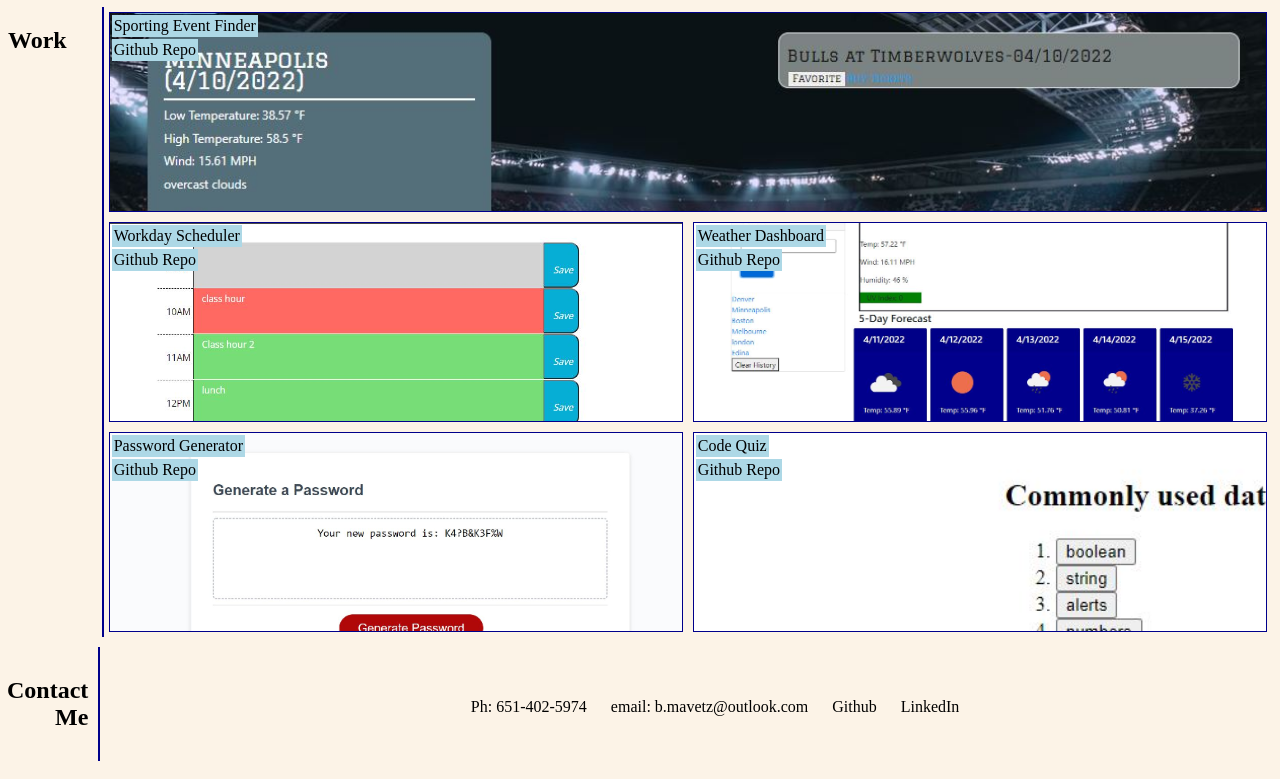
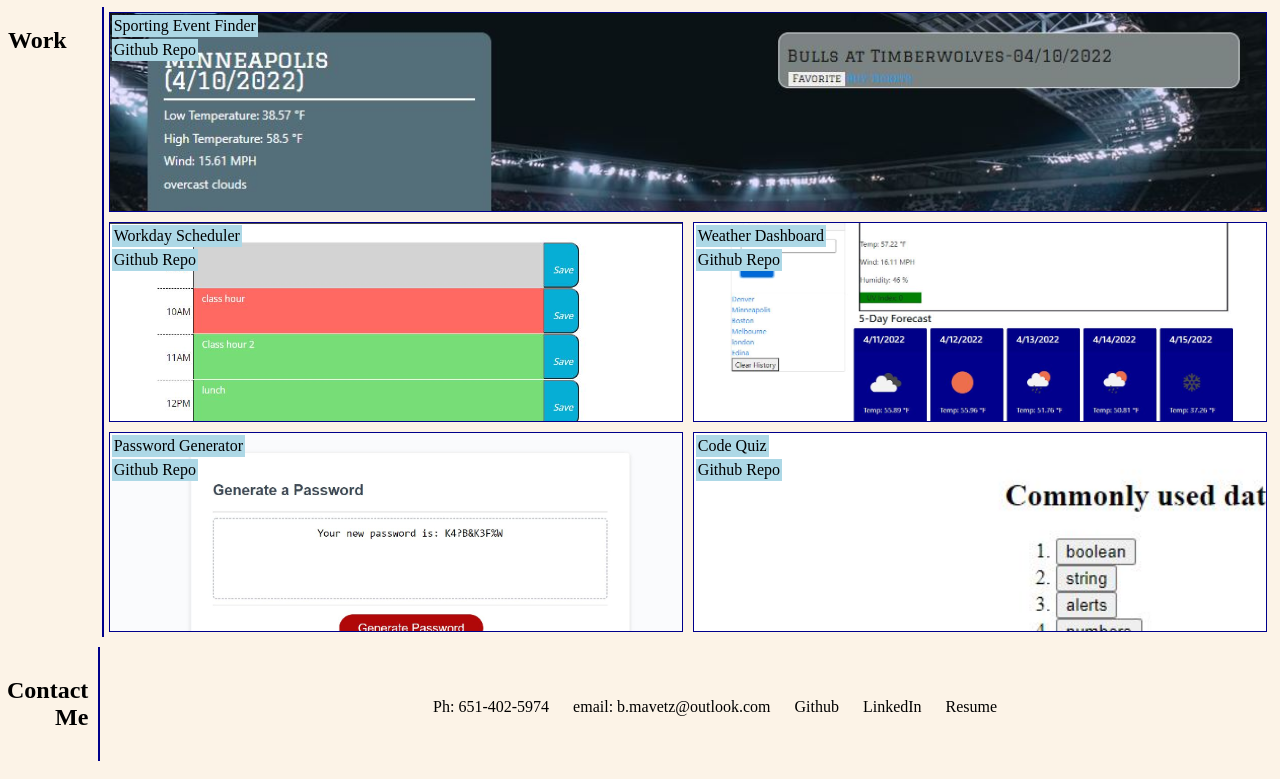
Before and after one commit to BMavetz/Professional_Materials, a plain HTML site: page index.html in a window 1280 px wide. Shown: the part 445-1224 px from the top of the page. Drawn offline with Linux system fonts and the light colour scheme.

Commit message:
added resume link

```diff
--- a/index.html
+++ b/index.html
@@ -85,6 +85,9 @@
             <li>
                 <a href="https://www.linkedin.com/in/brady-mavetz-822851127/">LinkedIn</a>
             </li>
+            <li>
+                <a href="./assets/Resume/BradyMavetzResume.pdf">Resume</a>
+            </li>
         </ul>
     </div>
     </footer>
```
Also changed, not shown: 1 other file.
